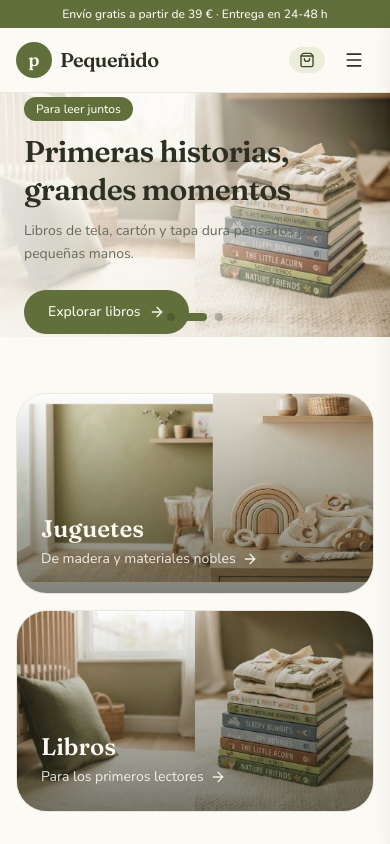
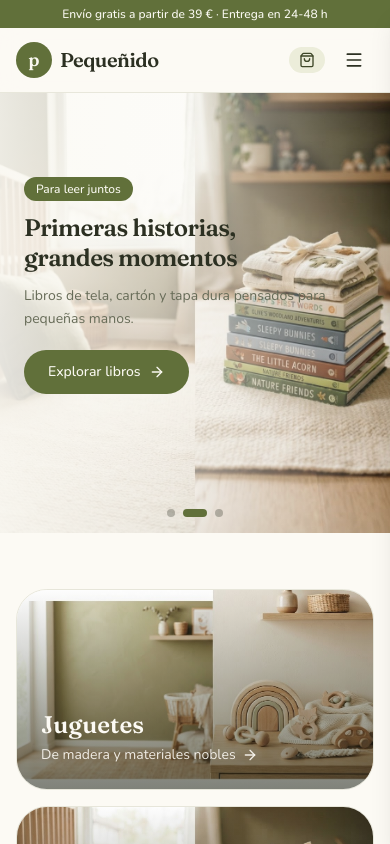
Before and after one commit to alandmmzz/PequeNido, a Next.js app: page / in a window 390 px wide. Shown: the top 844 px of the page. Built offline with nearby package versions, Linux system fonts and the light colour scheme.

Commit message:
fix: corrige overlap del CTA con los puntos del carrusel en mobile

```diff
--- a/components/hero-carousel.tsx
+++ b/components/hero-carousel.tsx
@@ -67,7 +67,7 @@ export function HeroCarousel() {
       aria-roledescription="carrusel"
       aria-label="Destacados de la tienda"
     >
-      <div className="relative aspect-[16/10] w-full sm:aspect-[21/9] lg:aspect-[24/8]">
+      <div className="relative min-h-[440px] w-full sm:aspect-[21/9] sm:min-h-0 lg:aspect-[24/8]">
         {slides.map((slide, i) => (
           <div
             key={slide.image}
@@ -85,12 +85,12 @@ export function HeroCarousel() {
             />
             <div className="absolute inset-0 bg-gradient-to-r from-background/90 via-background/55 to-transparent" />
 
-            <div className="relative mx-auto flex h-full max-w-6xl items-center px-6 sm:px-8">
+            <div className="relative mx-auto flex h-full max-w-6xl items-center px-6 pb-14 sm:px-8 sm:pb-0">
               <div className="max-w-lg">
                 <span className="inline-flex items-center rounded-full bg-primary px-3 py-1 text-xs font-medium text-primary-foreground">
                   {slide.eyebrow}
                 </span>
-                <h2 className="mt-3 font-serif text-3xl font-semibold leading-tight tracking-tight text-foreground text-balance sm:text-4xl lg:text-5xl">
+                <h2 className="mt-3 font-serif text-2xl font-semibold leading-tight tracking-tight text-foreground text-balance sm:text-4xl lg:text-5xl">
                   {slide.title}
                 </h2>
                 <p className="mt-3 max-w-md text-sm leading-relaxed text-muted-foreground text-pretty sm:text-base">
@@ -98,7 +98,7 @@ export function HeroCarousel() {
                 </p>
                 <Link
                   href={slide.cta.href}
-                  className="mt-6 inline-flex items-center gap-2 rounded-full bg-primary px-6 py-3 text-sm font-medium text-primary-foreground transition-opacity hover:opacity-90"
+                  className="mt-5 inline-flex items-center gap-2 rounded-full bg-primary px-6 py-3 text-sm font-medium text-primary-foreground transition-opacity hover:opacity-90 sm:mt-6"
                 >
                   {slide.cta.label}
                   <ArrowRight className="size-4" aria-hidden="true" />
```
